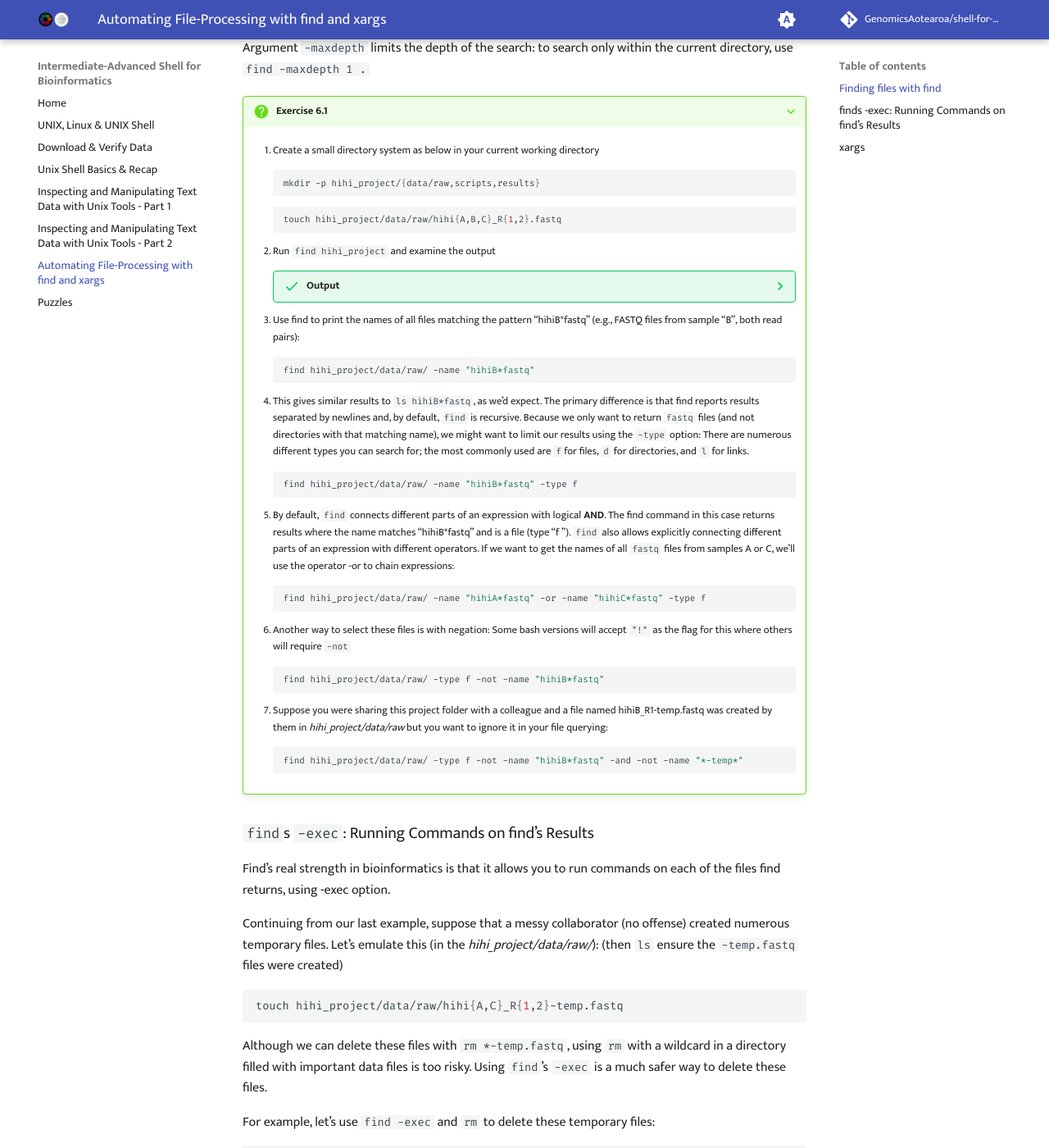
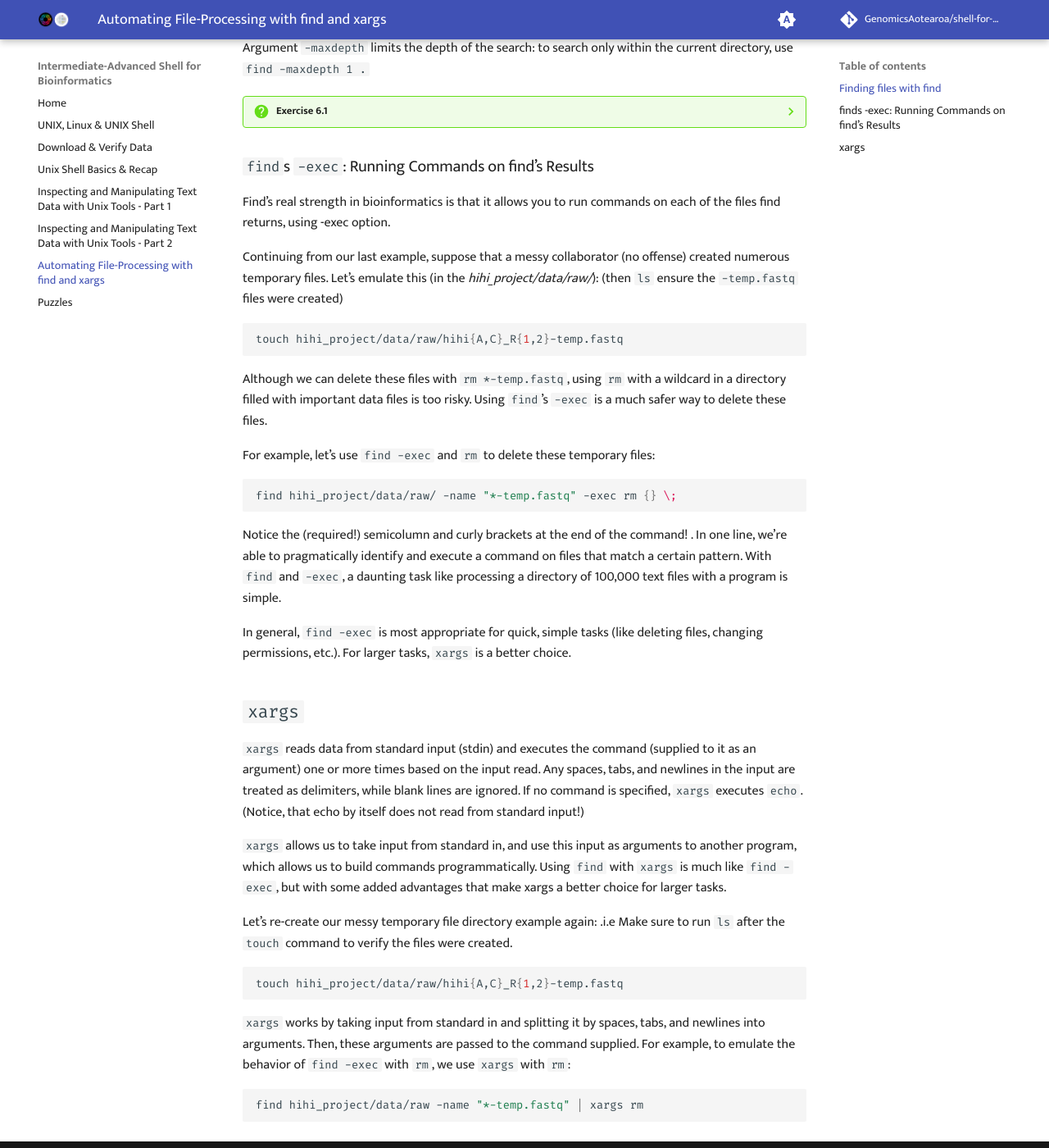
Before and after one commit to GenomicsAotearoa/shell-for-bioinformatics, an MkDocs documentation site: the page built from docs/6_automate_fileprocessing_find_xargs.md, in a window 1280 px wide and 1400 px high, scrolled down 1441 px. Shown: the whole window at 82% size. Built offline with MkDocs 1.6.1 and Material for MkDocs 9.7.7, drawn with Linux system fonts in a browser that asks for light colours; comment, search, counter and statistics services are not loaded; some of the changed text lies outside the part shown.

````diff
--- a/docs/6_automate_fileprocessing_find_xargs.md
+++ b/docs/6_automate_fileprocessing_find_xargs.md
@@ -52,7 +52,7 @@
 
 Argument `-maxdepth` limits the depth of the search: to search only within the current directory, use `find -maxdepth 1 .`
 
-???+ question "Exercise 6.1"
+??? question "Exercise 6.1"
 
     1. Create a small directory system as below in your current working directory
 
@@ -135,8 +135,14 @@
 
 `xargs` allows us to take input from standard in, and use this input as arguments to another program, which allows us to build commands programmatically. Using `find` with `xargs` is much like `find -exec`, but with some added advantages that make xargs a better choice for larger tasks.
 
-Let’s re-create our messy temporary file directory example again: .i.e
+Let’s re-create our messy temporary file directory example again: .i.e Make sure to run `ls` after the `touch` command to verify the files were created.
 
 ```bash
 touch hihi_project/data/raw/hihi{A,C}_R{1,2}-temp.fastq
 ```
+
+`xargs` works by taking input from standard in and splitting it by spaces, tabs, and newlines into arguments. Then, these arguments are passed to the command supplied. For example, to emulate the behavior of `find -exec` with `rm`, we use `xargs` with `rm`:
+
+```bash
+find hihi_project/data/raw -name "*-temp.fastq" | xargs rm
+```
````
